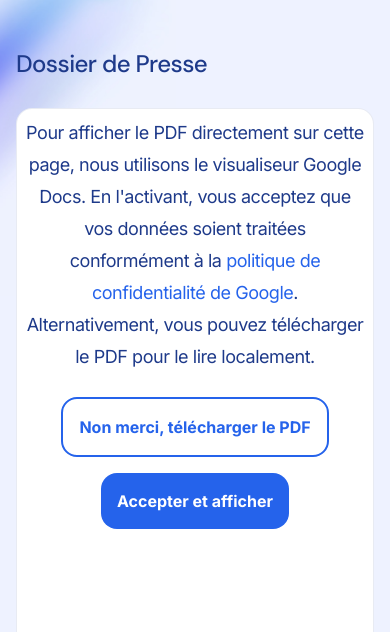
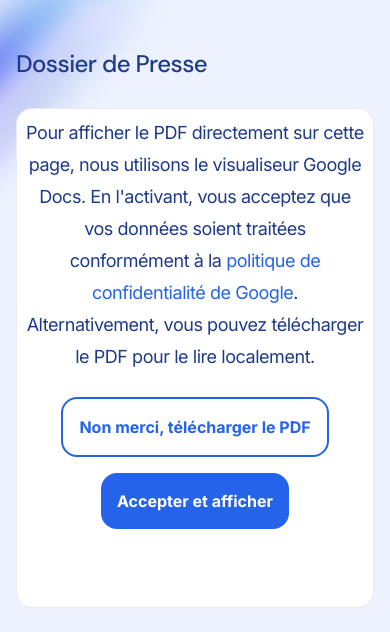
Before and after one commit to moiri-gamboni/sommet-ia, an Astro site: page /presse in a window 390 px wide. Shown: the part 212-844 px from the top of the page. Built offline with nearby package versions, Linux system fonts and the light colour scheme; Astro itself is replaced by a stand-in of ours.

Commit message:
Reduce pdf viewer height on mobile

```diff
--- a/src/components/PdfViewer.astro
+++ b/src/components/PdfViewer.astro
@@ -9,7 +9,7 @@ interface Props {
 const { pdfPath, title } = Astro.props;
 ---
 
-<div class="w-full h-[800px] border border-blue-900/10 rounded-2xl bg-white">
+<div class="w-full h-[500px] md:h-[800px] border border-blue-900/10 rounded-2xl bg-white">
   <object data={pdfPath} type="application/pdf" width="100%" height="100%" aria-label={title}>
     <PdfConsentViewer client:load pdfPath={pdfPath} title={title} />
   </object>
```
